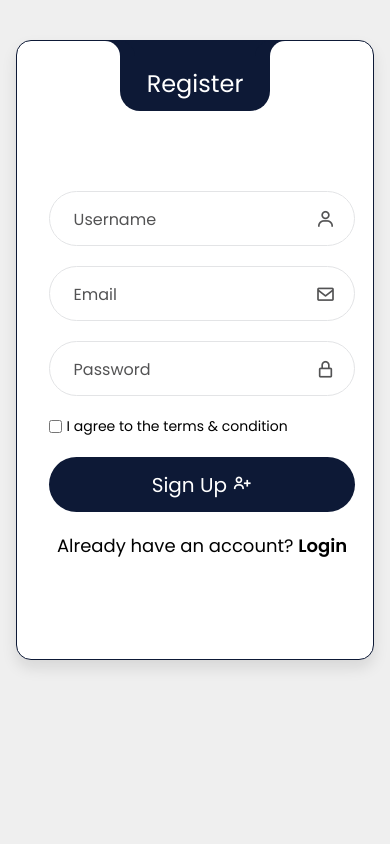
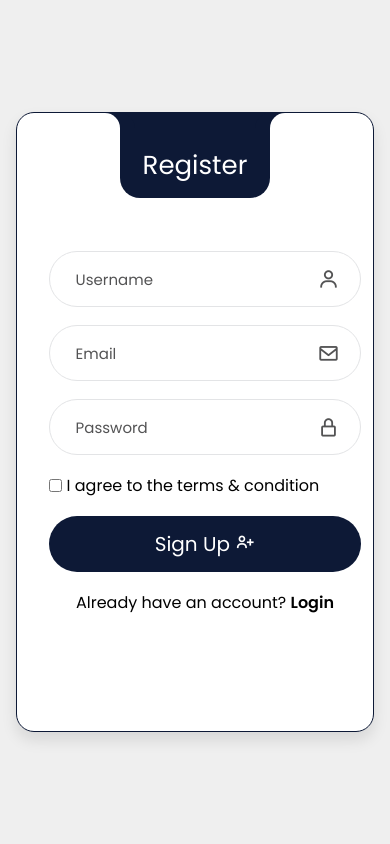
Before and after one commit to ankit1412845/ctsproject, a Django app: page / in a window 390 px wide. Run offline with Django 5.2, Linux system fonts and the light colour scheme.

Commit message:
Improve mobile login layout

```diff
--- a/main/static/css/Style.css
+++ b/main/static/css/Style.css
@@ -256,50 +256,80 @@ a:hover {
 
 @media (max-width: 700px){
   body{
-    align-items:flex-start;
-    padding-top:40px;
+    min-height:100vh;
+    padding:20px 0;
+    align-items:center;
   }
 
   .wrapper{
-    width:92%;
+    width:92vw;
+    height:620px;
     min-height:620px;
-    height:auto;
-    padding:120px 25px 35px;
+    padding:110px 22px 30px;
+    border-radius:18px;
+  }
+
+  .form-header{
+    width:150px;
+    height:85px;
+  }
+
+  .title-register,
+  .title-login{
+    font-size:26px;
   }
 
   .register-form,
   .login-form{
-    top:130px;
-    width:calc(100% - 50px);
+    top:120px;
+    width:calc(100% - 44px);
   }
 
   .register-form{
-    left:25px;
+    left:22px;
   }
 
   .login-form{
     left:-100%;
   }
 
+  .input-box{
+    margin:18px 0;
+  }
+
   .input-field{
-    height:55px;
+    height:56px;
     font-size:18px;
+    padding-left:22px;
+    padding-right:55px;
   }
 
   .label{
+    font-size:15px;
+    left:22px;
+  }
+
+  .icon{
+    right:22px;
+    font-size:22px;
+  }
+
+  .form-cols{
     font-size:16px;
+    margin:15px 0;
   }
 
   .btn-submit{
-    height:55px;
+    height:56px;
     font-size:20px;
   }
 
   .switch-form{
-    font-size:18px;
+    font-size:16px;
+    margin-top:18px;
   }
 
   .toaster{
-    display:none;
+    display:none !important;
   }
 }
```
